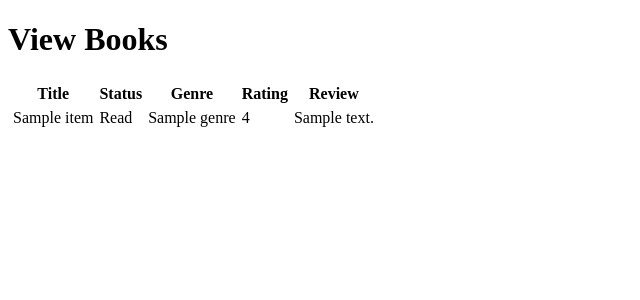
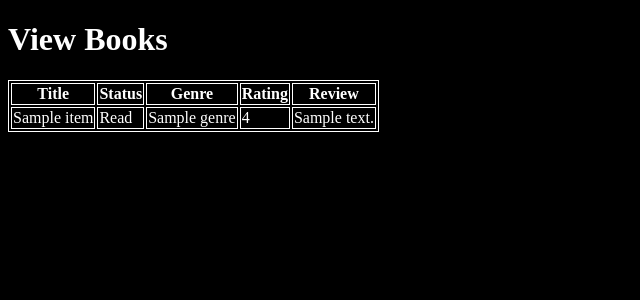
Before and after one commit to xquisite0/bookkeeping, a Flask app: page /view in a window 1280 px wide. Shown: the top 300 px of the page, without its empty margins (0-640 px from the left). Run offline with Flask 2, Linux system fonts and the light colour scheme; a database or web service that is not in the repository returns one stand-in record (values such as "Sample title").

Commit message:
edit white on black

```diff
--- a/api/templates/view.html
+++ b/api/templates/view.html
@@ -7,8 +7,8 @@
                 border: 1px solid white;
             }
             body {
-                color: black;
-                background-color: white;
+                color: white;
+                background-color: black;
             }
         </style>
     </head>
```
